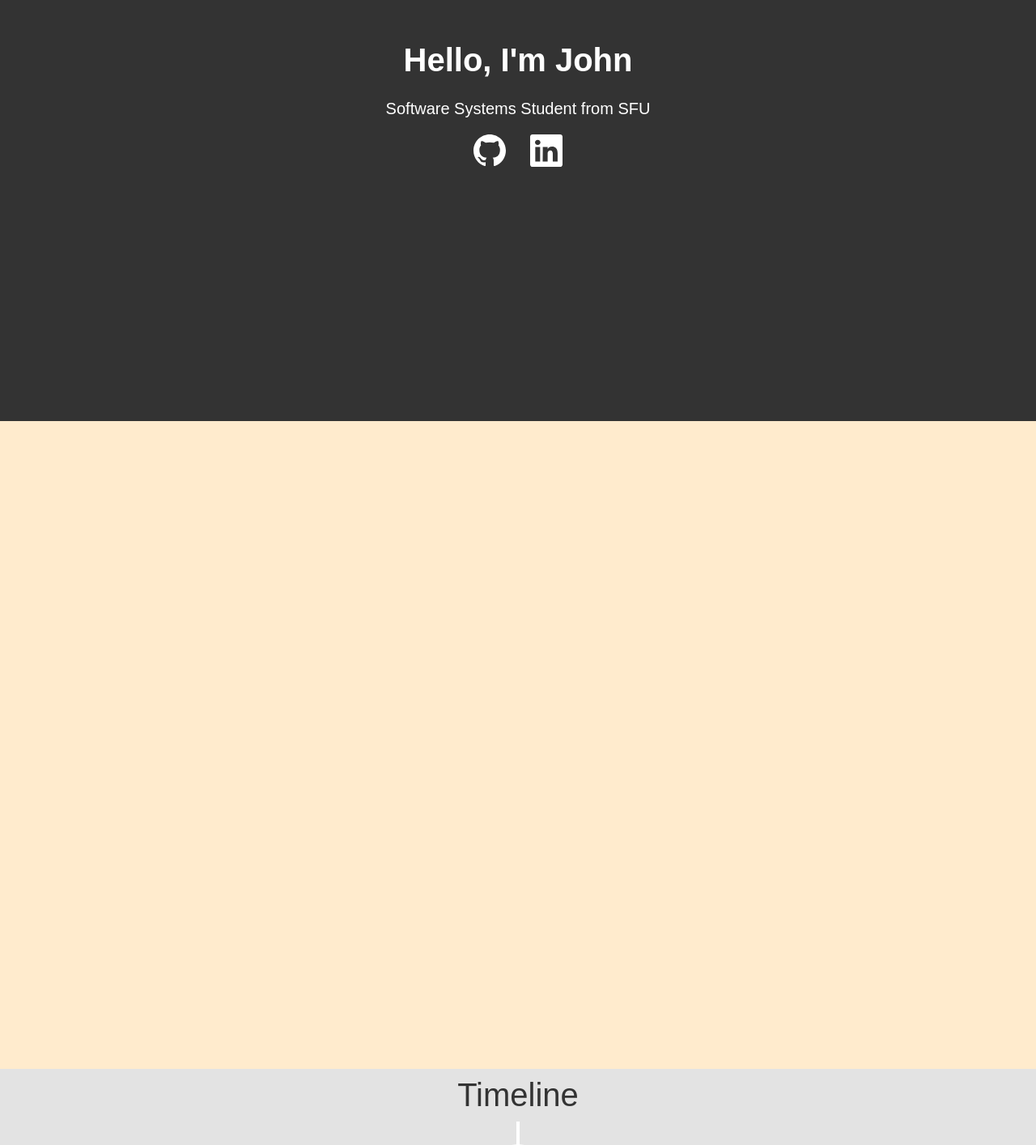
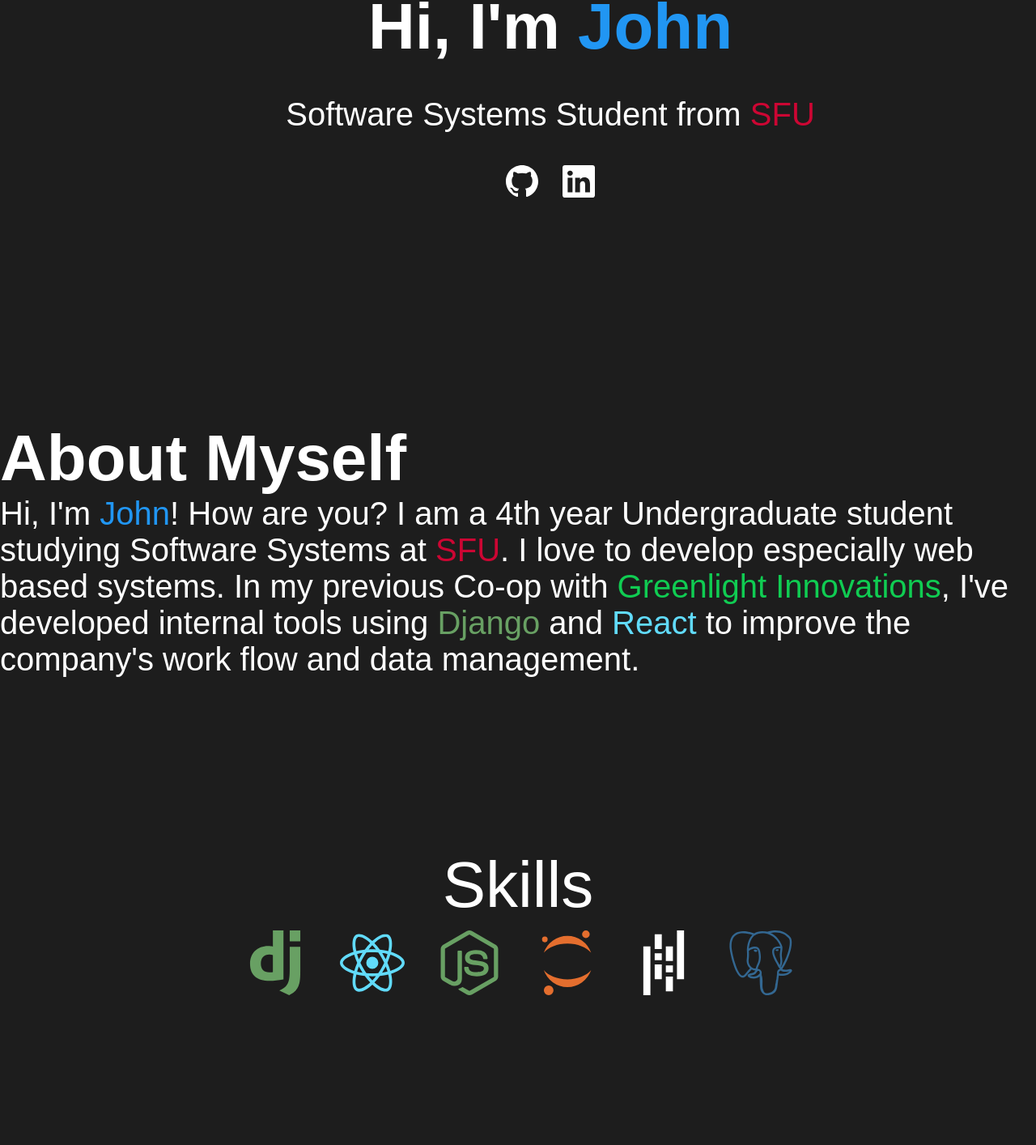
Before and after one commit to yla382/portflio, a React (Create React App) app: page / in a window 1280 px wide. Shown: the part 280-1694 px from the top of the page at 81% size. Built offline with nearby package versions, Linux system fonts and the light colour scheme.

Commit message:
new background color and font colors

```diff
--- a/src/App.js
+++ b/src/App.js
@@ -9,8 +9,8 @@
     <div className="App">
       <Landing/>
       <AboutMe/>
+      <Skills/>
       <Timeline/>
-      <Skills/>
     </div>
   );
 }
--- a/src/components/AboutMe.js
+++ b/src/components/AboutMe.js
@@ -3,6 +3,18 @@
 export const AboutMe = () => {
     return (
         <div className="AboutMeContainer">
+            <div className="paragraphContainer">
+                <h1>About Myself</h1>
+                <p>Hi, I'm <span style={{color:"#2196F3"}}>John</span>!
+                    How are you? I am a 4th year
+                    Undergraduate student studying Software Systems
+                    at <span style={{color:"#CC0633"}}>SFU</span>.
+                    I love to develop especially
+                    web based systems. In my previous Co-op with <span style={{color:"#10CC52"}}>Greenlight Innovations</span>,
+                    I've developed internal tools using <span style={{color:"#68A063"}}>Django</span> and <span style={{color:"#61DBFB"}}>React</span> to
+                    improve the company's work flow and data management.
+                </p>
+            </div>
         </div>
     );
 }
--- a/src/components/Landing.js
+++ b/src/components/Landing.js
@@ -6,8 +6,8 @@
     return (
         <div className="landingContainer">
             <div className="typistContainer">
-                <h1>Hello, I'm John</h1>
-                <p>Software Systems Student from SFU</p>
+                <h1>Hi, I'm <span style={{color:"#2196F3"}}>John</span></h1>
+                <p>Software Systems Student from <span style={{color:"#CC0633"}}>SFU</span></p>
                 <div className="iconContainer">
                     <a href="https://github.com/yla382" target="_blank" rel="noreferrer"><BsGithub/></a>
                     <a href="https://www.linkedin.com/in/john-lee-361641114/" target="_blank" rel="noreferrer"><BsLinkedin/></a>
--- a/src/stylesheets/AboutMe.scss
+++ b/src/stylesheets/AboutMe.scss
@@ -1,4 +1,23 @@
 .AboutMeContainer {
-    height: 100vh;
-    background-color: blanchedalmond;
+    // height: 100vh;
+    background-color: #1d1d1d;
+    padding-bottom: 200px;
 }
+
+.paragraphContainer {
+    color: white
+}
+
+.paragraphContainer {
+    h1 {
+        margin-top: 0px;
+        margin-bottom: 0px;
+        font-size: 80px;
+    }
+
+    p {
+        font-size: 40px;
+        margin-top: 0px;
+        margin-bottom: 0px;
+    }
+}
--- a/src/stylesheets/Landing.scss
+++ b/src/stylesheets/Landing.scss
@@ -1,6 +1,6 @@
 .landingContainer {
     height:100vh;
-    background-color: #333333;
+    background-color: #1d1d1d;
     display: flex;
     justify-content: center;
     align-items: center;
@@ -8,17 +8,20 @@
 
 .typistContainer {
     color: white;
+    margin-left: 80px;
     position: 'absolute';
     text-align: center;
 }
 
 .typistContainer {
     h1 {
-        font-size: 40px;
+        font-size: 80px;
+        margin-top: 0px;
+        margin-bottom: 0px;
     }
 
     p {
-        font-size: 20px;
+        font-size: 40px;
     }
 }
 
--- a/src/stylesheets/Skills.scss
+++ b/src/stylesheets/Skills.scss
@@ -1,5 +1,6 @@
 .skills_container {
-    background-color: grey;
+    background-color: #1d1d1d;
+    padding-bottom: 200px;
 }
 
 .skills_container {
@@ -9,7 +10,7 @@
         padding-top: 10px;
         padding-bottom: 10px;
         color: #fff;
-        font-size: 40px;
+        font-size: 80px;
         text-align: center;
     }
 }
@@ -26,13 +27,13 @@
 
 .icon_container {
     span {
-        font-size: 50px;
+        font-size: 80px;
         margin-right:20px;
         margin-left: 20px;
     }
 
     #django {
-        color: #092E20;
+        color: #68A063;
     }
 
     #react {
--- a/src/stylesheets/Timeline.scss
+++ b/src/stylesheets/Timeline.scss
@@ -1,5 +1,6 @@
 .timelineContainer {
-    background-color: #e3e3e3;
+    background-color: #1d1d1d;
+    padding-bottom: 200px;
 }
 
 .timeline-header {
@@ -11,13 +12,13 @@
     p {
         margin-top: 10px;
         margin-bottom: 10px;
-        font-size: 40px;
-        color: #333;
+        font-size: 80px;
+        color: white;
     }
 }
 
 @media only screen and (min-width: 1170px) {
-    .timelineContainer span {
-        color: #333;
+    .timeline span {
+        color: white;
     }
 }
```
